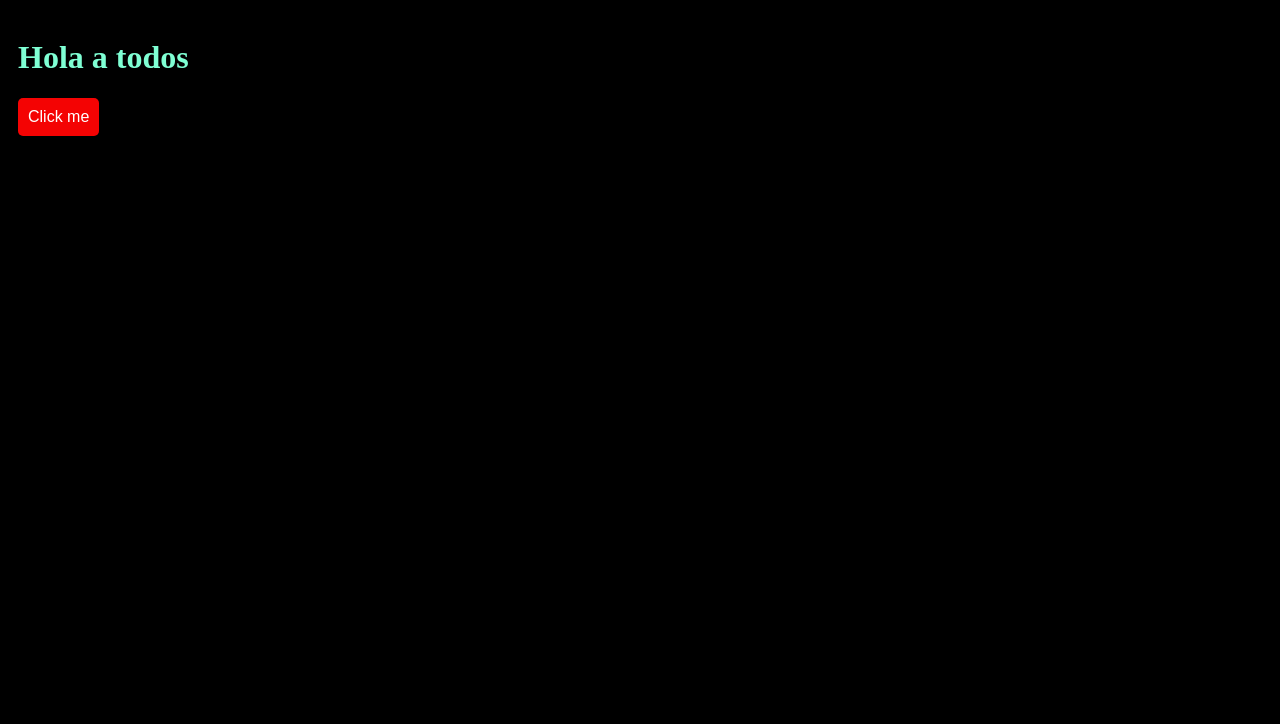
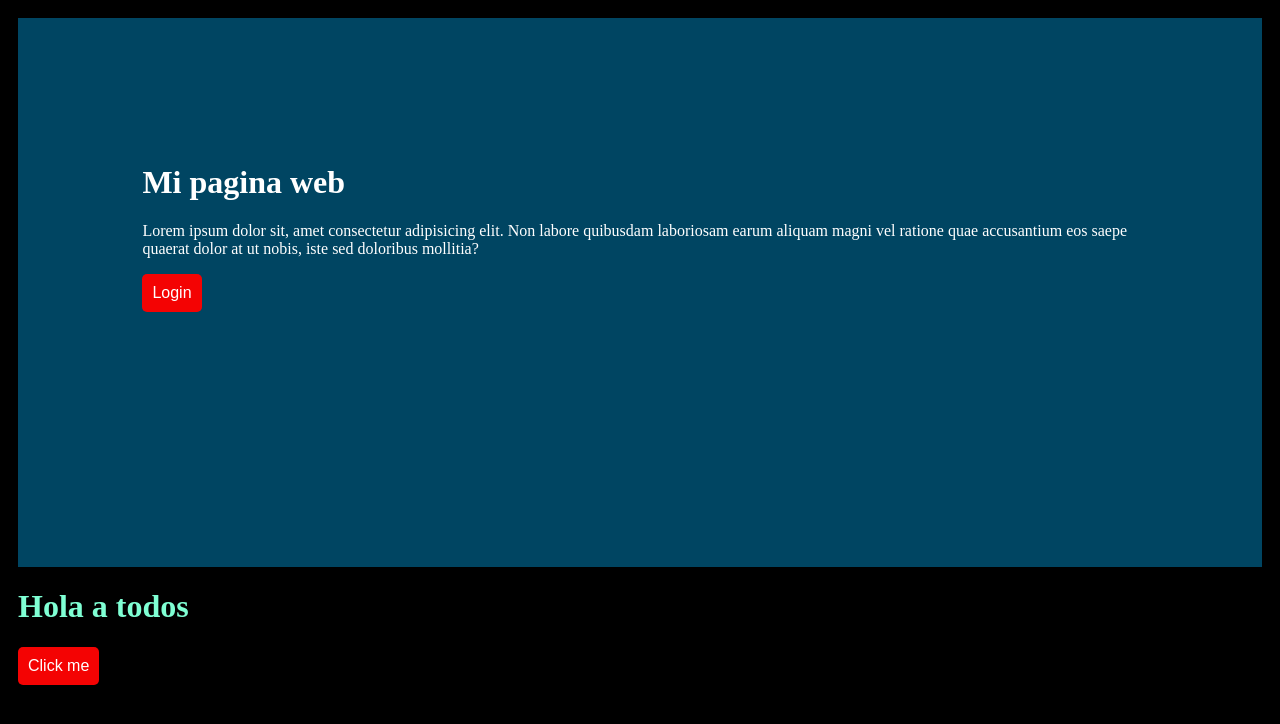
Before and after one commit to mauriciodelrio/git-github-clase4, a plain HTML site: page htmls/index.html in a window 1280 px wide. Drawn offline with Linux system fonts and the light colour scheme.

Commit message:
creado el header

```diff
--- a/htmls/index.html
+++ b/htmls/index.html
@@ -8,6 +8,13 @@
   <title>Mi pagina web</title>
 </head>
 <body>
+  <header>
+    <h1>Mi pagina web</h1>
+    <p>
+      Lorem ipsum dolor sit, amet consectetur adipisicing elit. Non labore quibusdam laboriosam earum aliquam magni vel ratione quae accusantium eos saepe quaerat dolor at ut nobis, iste sed doloribus mollitia?
+    </p>
+    <button>Login</button>
+  </header>
   <h1>Hola a todos</h1>
   <div>
     <button>Click me</button>
--- a/htmls/style.css
+++ b/htmls/style.css
@@ -13,3 +13,10 @@
     cursor: pointer;
     border-radius: 5px;
  }
+
+ header {
+   height: 300px;
+    background-color: rgb(0, 69, 98);
+    color: rgb(255, 255, 255);
+    padding: 10%;
+ }
```
